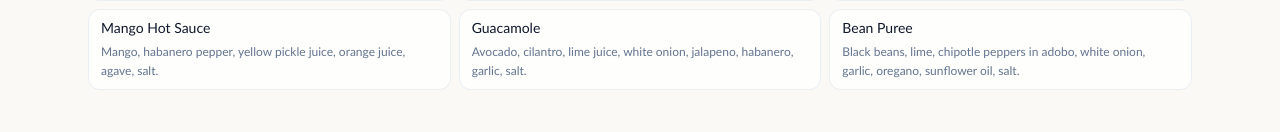
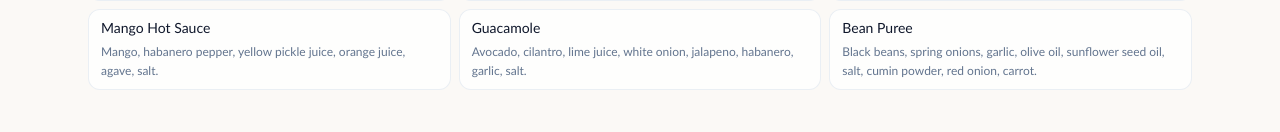
Before and after one commit to Noriad-112/fento-site, a Next.js app: page /menu in a window 1280 px wide. Shown: the part 1847-1979 px from the top of the page. Built offline with nearby package versions, Linux system fonts and the light colour scheme.

Commit message:
Update Bean Puree sauce ingredients

```diff
--- a/src/content/menu.ts
+++ b/src/content/menu.ts
@@ -32,7 +32,7 @@ export const menu = {
     {
       name: "Bean Puree",
       ingredients:
-        "Black beans, lime, chipotle peppers in adobo, white onion, garlic, oregano, sunflower oil, salt.",
+        "Black beans, spring onions, garlic, olive oil, sunflower seed oil, salt, cumin powder, red onion, carrot.",
     },
   ],
   sections: [
```
